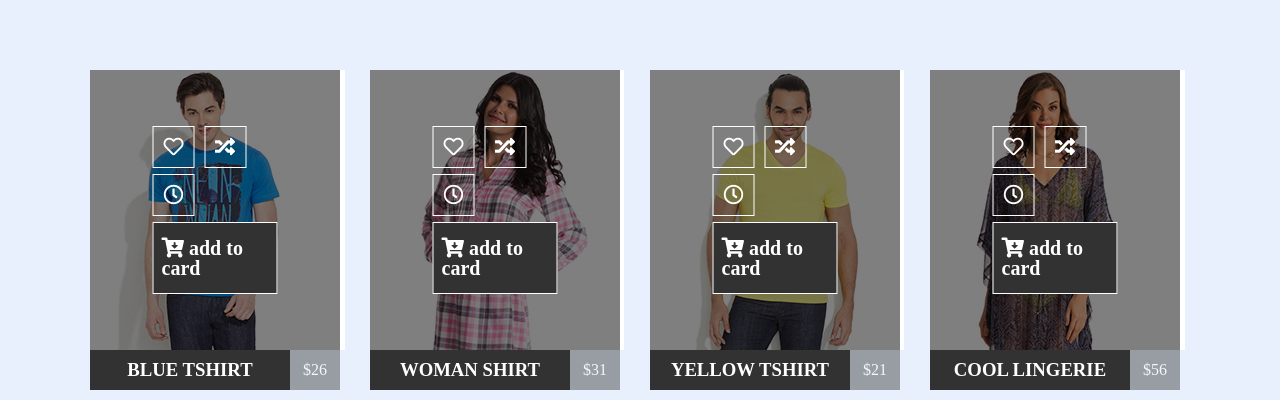
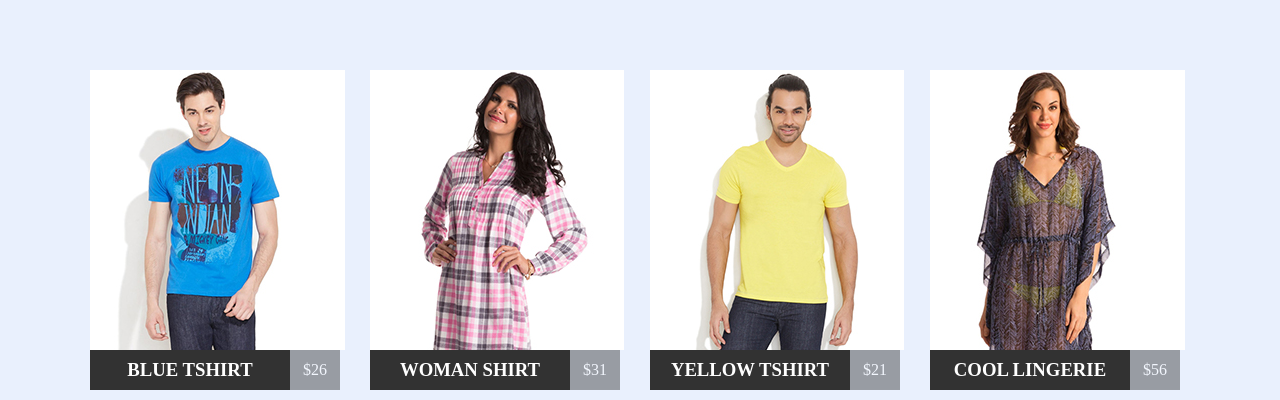
Before and after one commit to dana-aksonova/goit-fe-course, a plain HTML site: page module-5/index.html in a window 1280 px wide. Shown: the part 882-1282 px from the top of the page. Drawn offline with nearby package versions, Linux system fonts and the light colour scheme.

Commit message:
add corr

```diff
--- a/module-5/css/style.css
+++ b/module-5/css/style.css
@@ -172,11 +172,12 @@ padding: 20px 30px 20px 35px;
       position: absolute;
       top: 0;
       left: 0;
-      width:100%;
+      width:255px;
       height:280px;
       background-color:rgba(0, 0, 0, 0.5);
       display: inline-block;
-      display:block;
+      display:none;
+      border:10px solid rgba(255, 255, 255, 0.9);
 
 
 
@@ -187,6 +188,7 @@ padding: 20px 30px 20px 35px;
     top: 50%;
     left: 50%;
     transform:translate(-50%,-50%);
+    width: 165px;
 
 
 
@@ -200,11 +202,11 @@ padding: 20px 30px 20px 35px;
         display: inline-block;
         border: 1px solid #FFFFFF;
         padding: 10px;
-        margin-right: 5.5px;
+        margin-right: 5px;
         margin-bottom: 6px;
     }
 .fa-clock{
-    margin-right: -6px;
+    margin-right: -5px;
 }
 .fa-cart-arrow-down{
 
```
Also changed, not shown: module-5/Новый текстовый документ.txt (deleted).
